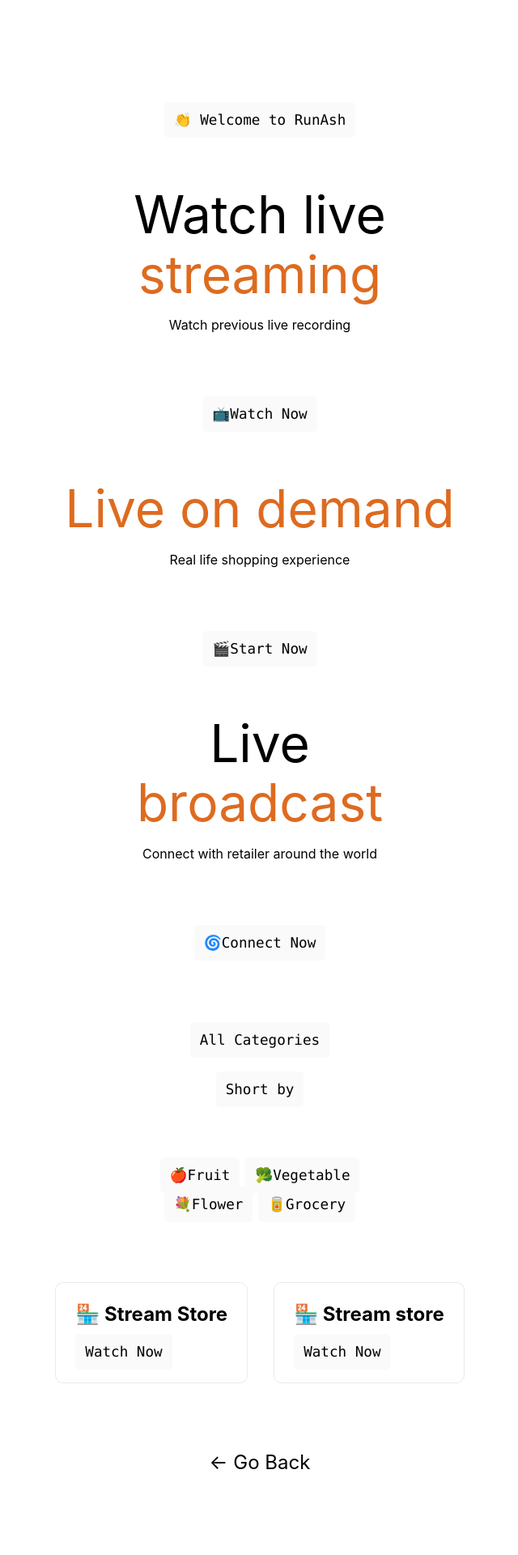
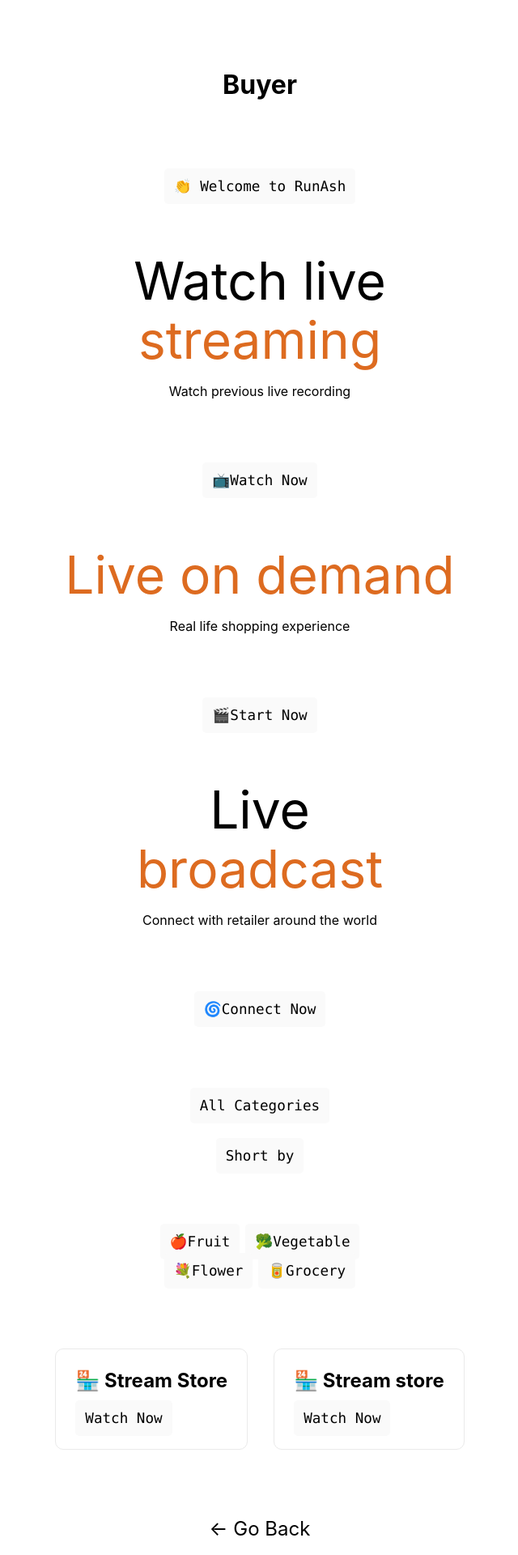
Before and after one commit to rammurmu/next, a Next.js app: page /buyer in a window 1280 px wide. Shown: the top 1920 px of the page at 81% size, without its empty margins (319-959 px from the left). Built offline with nearby package versions, Linux system fonts and the light colour scheme.

Commit message:
Update buyer.js

```diff
--- a/pages/buyer.js
+++ b/pages/buyer.js
@@ -5,6 +5,7 @@ export default function Buyer() {
   return (
     <div className={styles.container}>
       <main className={styles.main}>
+        <h1>Buyer</h1>
         <div className={styles.description}><code className={styles.code}>👏 Welcome to RunAsh</code></div>
         <div className={styles.title}>Watch live <br /><a href="https://">streaming</a></div>
          <p>Watch previous live recording</p>
@@ -24,7 +25,7 @@ export default function Buyer() {
           <div className={styles.grid}>
           <card className={styles.card}>
             <h2>🏪 Stream Store</h2>
-            <p><code className={styles.code}>Watch Now</code></p>
+            <p><code className={styles.code}><a href="https://">Watch Now</a></code></p>
           </card>
 
 
```
